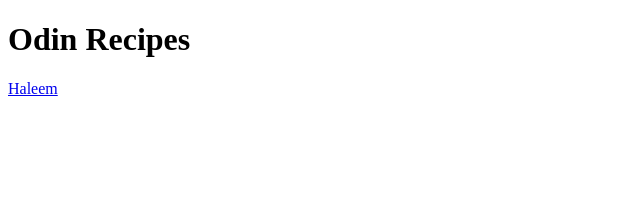
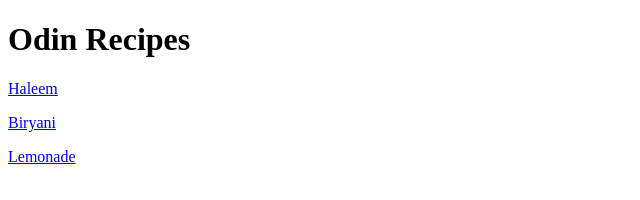
Before and after one commit to mithi96/odin-recipes, a plain HTML site: page index.html in a window 1280 px wide. Shown: the whole page, without its empty margins (0-640 px from the left). Drawn offline with Linux system fonts and the light colour scheme.

Commit message:
Add in links to new recipes

```diff
--- a/index.html
+++ b/index.html
@@ -10,6 +10,9 @@
     <h1>Odin Recipes</h1>
 
     <p><a href="Haleem.html">Haleem</a></p>
+    <p><a href="Biryani.html">Biryani</a></p>
+    <p><a href="Lemonade.html">Lemonade</a></p>
+
 
 </body>
 </html>
```
